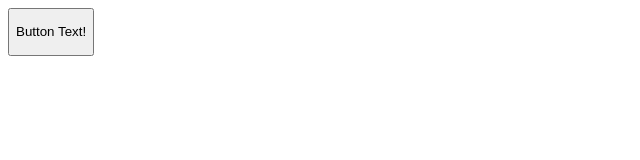
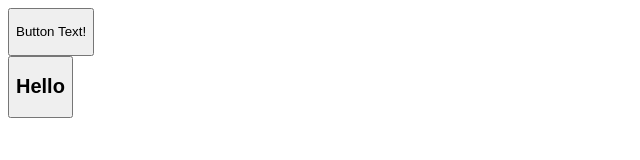
Before and after one commit to keefers13/JavaScript-Projects, a plain HTML site: page Basic JavaScript Projects/Project2_funcitons/index.html in a window 1280 px wide. Shown: the whole page, without its empty margins (0-640 px from the left). Drawn offline with Linux system fonts and the light colour scheme.

Commit message:
pushing to main

```diff
--- a/Basic JavaScript Projects/Project2_funcitons/JS/main.js
+++ b/Basic JavaScript Projects/Project2_funcitons/JS/main.js
@@ -3,3 +3,8 @@ function first_function() { //named the function
     X += " is shown here."; //concatenated the variable value
     document.getElementById("html-element").innerHTML = X; //defined the event
 }
+
+function lmao() { //named the function
+    var Y = "LMAOOOOO";//concatenated the variable value
+    document.getElementById("demo").innerHTML = Y; //defined the event
+}
--- a/Basic JavaScript Projects/Project2_funcitons/index.html
+++ b/Basic JavaScript Projects/Project2_funcitons/index.html
@@ -9,6 +9,12 @@
         <button onclick="first_function()">
             <p id="html-element">Button Text!</p>
         </button>
+            <br>
+
+        <button onclick="lmao()">
+            <h2 id="demo">Hello</h2>
+        </button>
+
 
 
 	</body>
```
Also changed, not shown: 2 other files.
